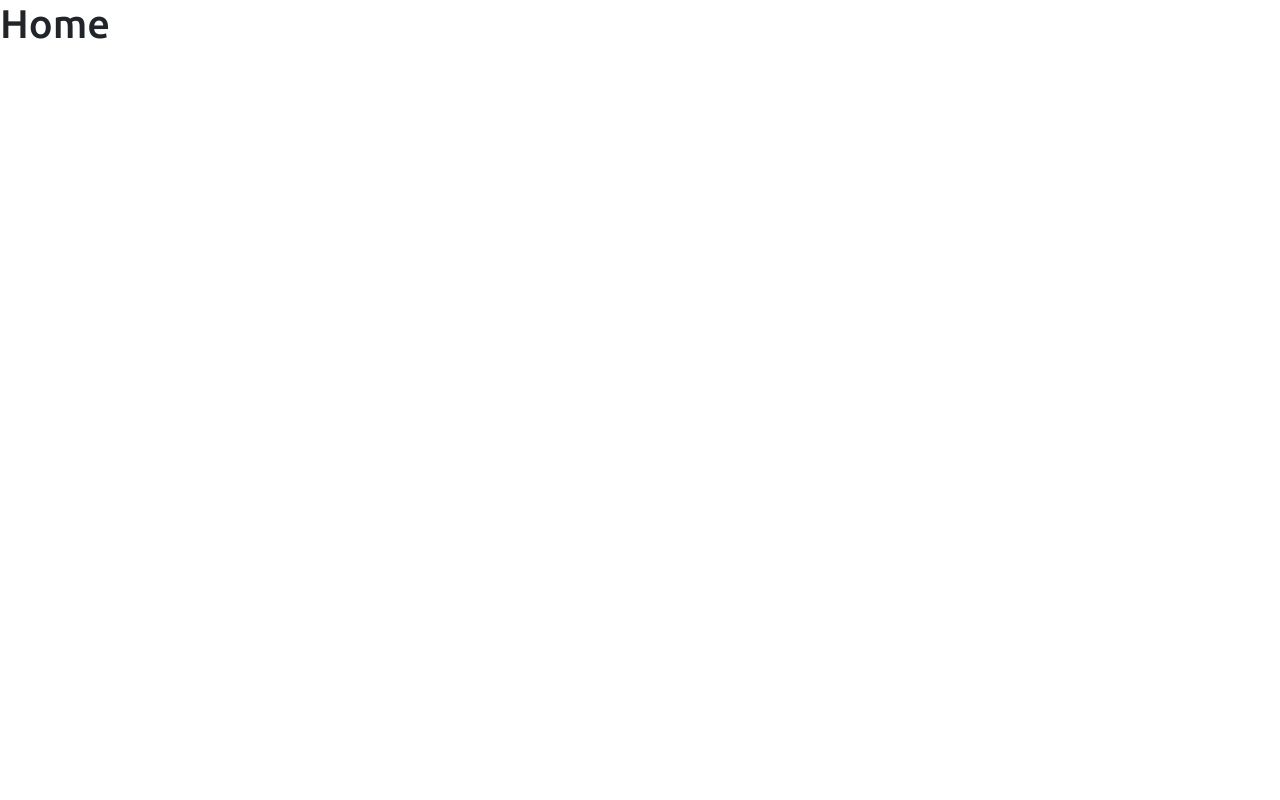
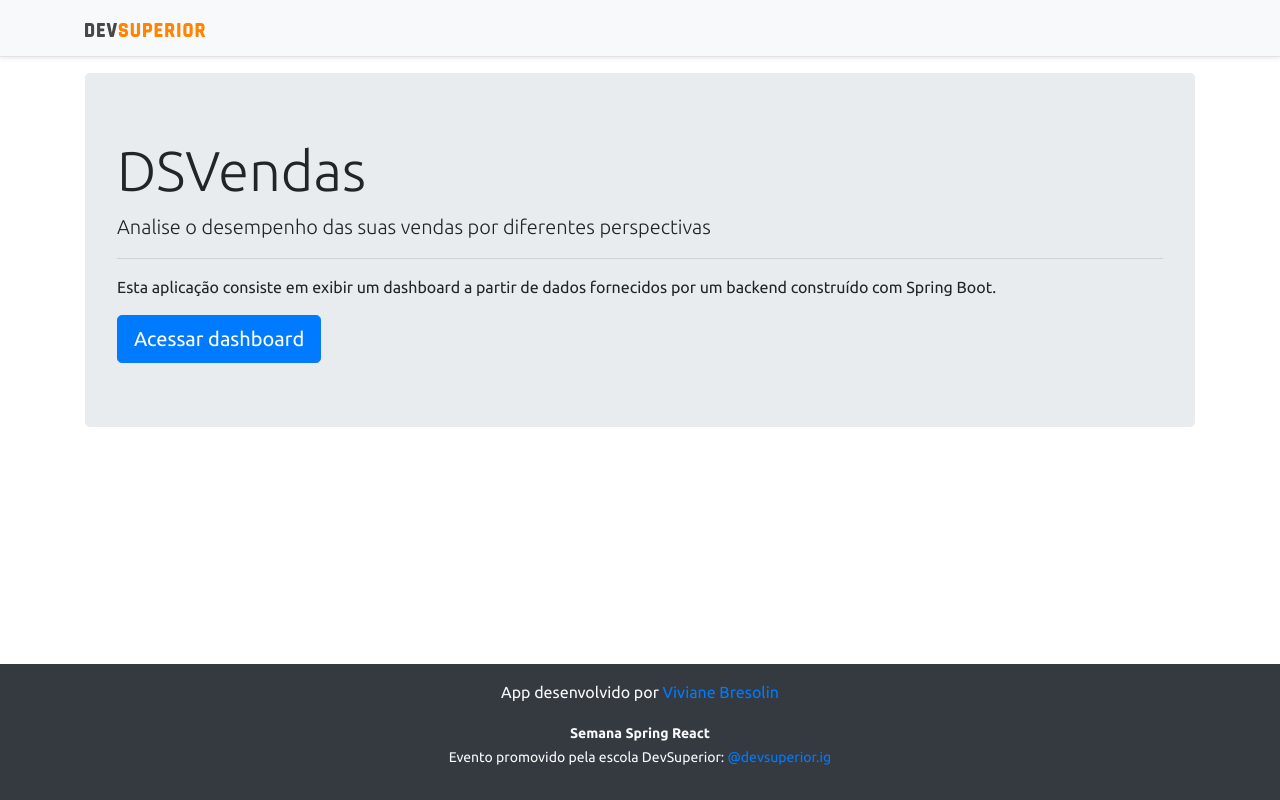
Before and after one commit to vivianebresolin/dashboard-java-reactjs, a React (Create React App) app in the folder frontend/: page / in a window 1280 px wide. Built offline with nearby package versions, Linux system fonts and the light colour scheme.

Commit message:
Added Home and Navigation

```diff
--- a/frontend/src/components/NavBar/index.tsx
+++ b/frontend/src/components/NavBar/index.tsx
@@ -1,3 +1,4 @@
+import { Link } from 'react-router-dom';
 import ImgDsDark from '../../assets/img/ds-dark.svg';
 
 export default function NavBar() {
@@ -5,7 +6,9 @@
         <div className="d-flex flex-column flex-md-row align-items-center p-3 px-md-4 mb-3 bg-light border-bottom shadow-sm">
             <div className="container">
                 <nav className="my-2 my-md-0 mr-md-3">
-                    <img src={ImgDsDark} alt="DevSuperior" width="120" />
+                    <Link to="/">
+                        <img src={ImgDsDark} alt="DevSuperior" width="120" />
+                    </Link>
                 </nav>
             </div>
         </div>
--- a/frontend/src/pages/Home/index.tsx
+++ b/frontend/src/pages/Home/index.tsx
@@ -1,5 +1,23 @@
+import Footer from "components/Footer";
+import NavBar from "components/NavBar";
+import { Link } from "react-router-dom";
+
 export default function Home() {
     return (
-        <h1>Home</h1>
+        <>
+            <NavBar />
+            <div className="container">
+                <div className="jumbotron">
+                    <h1 className="display-4">DSVendas</h1>
+                    <p className="lead">Analise o desempenho das suas vendas por diferentes perspectivas</p>
+                    <hr />
+                    <p>Esta aplicação consiste em exibir um dashboard a partir de dados fornecidos por um backend construído com Spring Boot.</p>
+                    <Link className="btn btn-primary btn-lg" to="/dashboard">
+                        Acessar dashboard
+                    </Link>
+                </div>
+            </div>
+            <Footer />
+        </>
     );
 }
```
